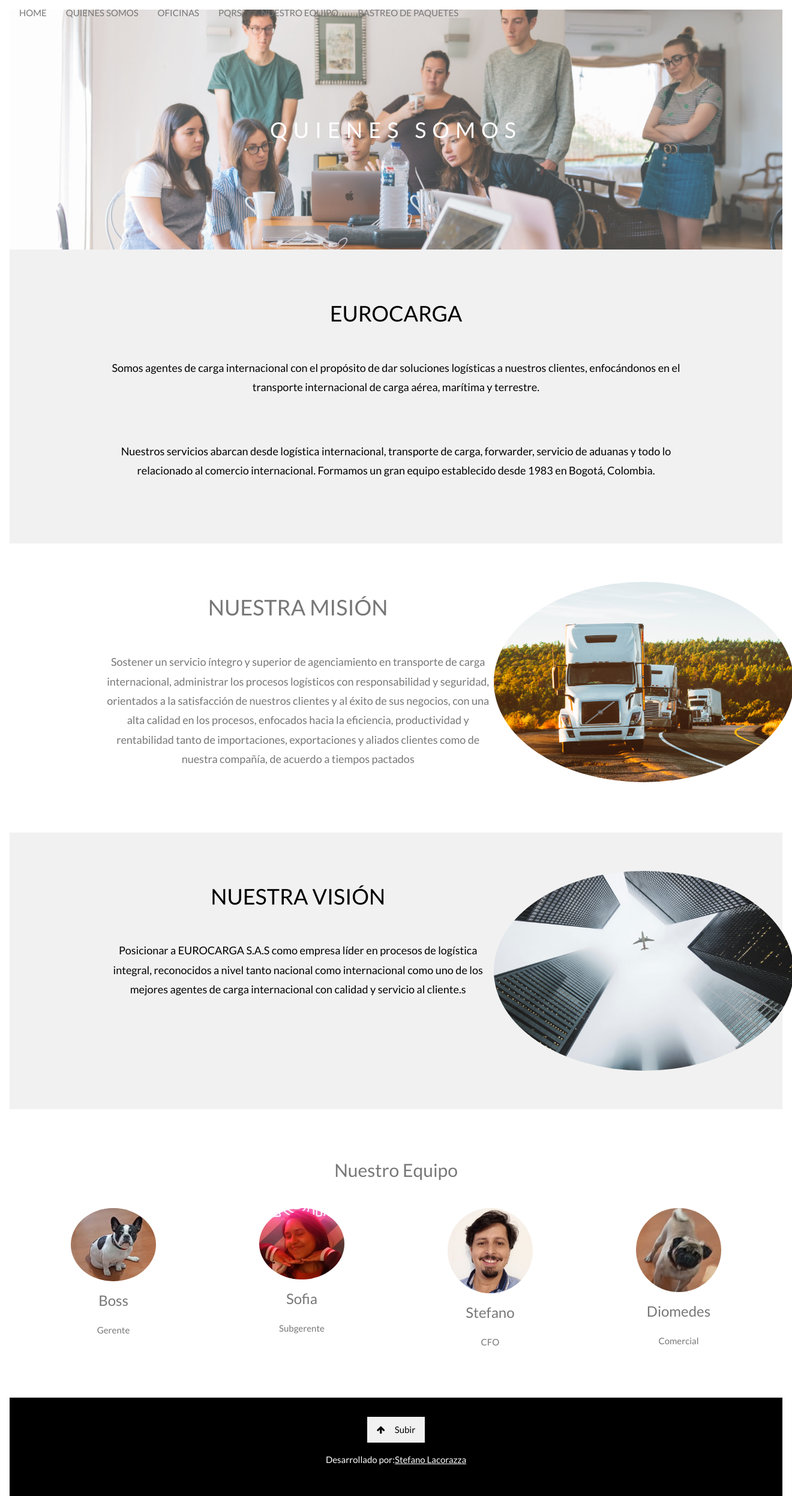
After one commit to stefano-lacorazza/Website-Eurocarga, a Django app: page /about/ in a window 1320 px wide. The commit adds this page. Shown: the whole page at 60% size. Run offline with Django 4.2, Linux system fonts and the light colour scheme.

Commit message:
Added about

```diff
--- a/WebsiteEurocarga/mainsite/urls.py
+++ b/WebsiteEurocarga/mainsite/urls.py
@@ -10,6 +10,7 @@
 
 urlpatterns = [
     path("", views.index, name="index"),
+    path("about/", views.about, name="about"),
     path("admin/", admin.site.urls),
 ]
 if settings.DEBUG:
--- a/WebsiteEurocarga/mainsite/views.py
+++ b/WebsiteEurocarga/mainsite/views.py
@@ -7,3 +7,11 @@
         "key": 0,
     }
     return render(request, 'mainsite/index.html', context)
+
+def about(request):
+
+
+    context = {
+        "key": 0,
+    }
+    return render(request, 'mainsite/about.html', context)
--- /dev/null
+++ b/WebsiteEurocarga/templates/mainsite/about.html
@@ -0,0 +1,245 @@
+<!DOCTYPE html>
+<html>
+{% load static %}
+<head>
+<title>EuroCarga - Quienes somos</title>
+<link rel="icon" type="image/x-icon" href="{% static 'mainsite/images/favicon.ico' %}">
+<meta charset="UTF-8">
+<meta name="viewport" content="width=device-width, initial-scale=1">
+
+<link rel="stylesheet" href="{% static 'mainsite/css/styles.css' %}">
+<link rel="stylesheet" href="https://fonts.googleapis.com/css?family=Lato">
+<link rel="stylesheet" href="https://cdnjs.cloudflare.com/ajax/libs/font-awesome/4.7.0/css/font-awesome.min.css">
+<style>
+
+body,h1,h2,h3,h4,h5,h6 {font-family: "Lato", sans-serif;}
+body, html {
+  height: 100%;
+  color: #777;
+  line-height: 1.8;
+}
+
+/* Create a Parallax Effect */
+.bgimg-1, .bgimg-2, .bgimg-3 {
+  background-attachment: fixed;
+  background-position: center;
+  background-repeat: no-repeat;
+  background-size: cover;
+}
+
+/* First image (Logo. Full height) */
+.bgimg-1 {
+  background-image: url("{% static 'mainsite/images/team.jpg' %}");
+  min-height: 100%;
+}
+
+
+
+.w3-wide {letter-spacing: 10px;}
+.w3-hover-opacity {cursor: pointer;}
+
+/* Turn off parallax scrolling for tablets and phones */
+@media only screen and (max-device-width: 1600px) {
+  .bgimg-1, .bgimg-2, .bgimg-3 {
+    background-attachment: scroll;
+    min-height: 400px;
+  }
+}
+.dropdown {
+  position: relative;
+  display: inline-block;
+}
+
+.dropdown-content {
+  display: none;
+  position: absolute;
+  background-color: #f9f9f9;
+  min-width: 160px;
+  box-shadow: 0px 8px 16px 0px rgba(0,0,0,0.2);
+  z-index: 1;
+}
+
+.dropdown:hover .dropdown-content {
+  display: block;
+}
+
+.desc {
+  padding: 15px;
+  text-align: center;
+}
+
+</style>
+</head>
+<body style="background-color:#FFFFFF">
+
+<!-- Navbar (sit on top) -->
+<div class="w3-top">
+    <div class="w3-bar" id="myNavbar">
+      <a class="w3-bar-item w3-button w3-hover-black w3-hide-medium w3-hide-large w3-right" href="javascript:void(0);" onclick="toggleFunction()" title="Toggle Navigation Menu">
+        <i class="fa fa-bars"></i>
+      </a>
+      <a href="{% url 'index' %}" class="w3-bar-item w3-button">HOME</a>
+      <a href="{% url 'about' %}" class="w3-bar-item w3-button w3-hide-small"> QUIENES SOMOS</a>
+      <a href="#oficinas" class="w3-bar-item w3-button w3-hide-small"> OFICINAS</a>
+      <a href="#pqr" class="w3-bar-item w3-button w3-hide-small"> PQRS</a>
+      <a href="#equipo" class="w3-bar-item w3-button w3-hide-small"> NUESTRO EQUIPO</a>
+      <a href="#tracking" class="w3-bar-item w3-button w3-hide-small"> RASTREO DE PAQUETES</a>
+      </a>
+    </div>
+
+    <!-- Navbar on small screens -->
+    <div id="navDemo" class="w3-bar-block w3-white w3-hide w3-hide-large w3-hide-medium">
+      <a href="#about" class="w3-bar-item w3-button" onclick="toggleFunction()">QUIENES SOMOS</a>
+      <a href="#oficinas"" class="w3-bar-item w3-button" onclick="toggleFunction()">OFICINAS</a>
+      <a href="#pqr" class="w3-bar-item w3-button" onclick="toggleFunction()">PQRS</a>
+      <a href="#equipo" class="w3-bar-item w3-button" onclick="toggleFunction()">NUESTRO EQUIPO</a>
+      <a href="#tracking" class="w3-bar-item w3-button" onclick="toggleFunction()">RASTREO DE PAQUETES</a>
+      <a href="#" class="w3-bar-item w3-button">SEARCH</a>
+    </div>
+  </div>
+
+  <!-- First Parallax Image with Logo Text -->
+<div class="bgimg-1 w3-display-container w3-opacity-min" id="home">
+    <div class="w3-display-middle">
+        <span class="w3-xxlarge w3-text-white w3-wide">QUIENES SOMOS</span>
+      </div>
+</div>
+
+<main>
+
+
+<!-- First Grid -->
+
+
+<div class="w3-row-padding w3-light-grey w3-padding-64 w3-container">
+    <div class="w3-content">
+      <div class="w3-center">
+        <h1>
+            EUROCARGA</h1>
+        <h5 class="w3-padding-32">Somos agentes de carga internacional con
+            el propósito de dar soluciones logísticas a
+            nuestros clientes, enfocándonos en el
+            transporte internacional de carga aérea,
+            marítima y terrestre.</h5>
+
+            <h5 class="w3-padding-32">Nuestros servicios abarcan desde logística internacional,
+                transporte de carga, forwarder, servicio de aduanas y todo lo
+                relacionado al comercio internacional.
+                Formamos un gran equipo establecido desde 1983 en
+                Bogotá, Colombia.</h5>
+      </div>
+
+
+    </div>
+  </div>
+
+
+    <div class="w3-row-padding w3-padding-64 w3-container">
+        <div class="w3-content">
+          <div class="w3-twothird">
+            <h1>NUESTRA
+                MISIÓN</h1>
+            <h5 class="w3-padding-32">Sostener un servicio íntegro y superior de agenciamiento
+                en transporte de carga internacional, administrar los
+                procesos logísticos con responsabilidad y seguridad,
+                orientados a la satisfacción de nuestros clientes y al éxito
+                de sus negocios, con una alta calidad en los procesos,
+                enfocados hacia la eficiencia, productividad y rentabilidad
+                tanto de importaciones, exportaciones y aliados clientes
+                como de nuestra compañía, de acuerdo a tiempos
+                pactados</h5>
+
+          </div>
+
+          <div class="w3-third w3-center">
+            <img src="{% static 'mainsite/images/mision.jpg' %}" class="w3-circle" style="width:500px">
+          </div>
+        </div>
+      </div>
+
+      <div class="w3-row-padding w3-light-grey w3-padding-64 w3-container">
+        <div class="w3-content">
+          <div class="w3-twothird">
+            <h1>NUESTRA VISIÓN</h1>
+            <h5 class="w3-padding-32">Posicionar a EUROCARGA S.A.S como empresa líder
+                en procesos de logística integral, reconocidos a nivel
+                tanto nacional como internacional como uno de los
+                mejores agentes de carga internacional con calidad y
+                servicio al cliente.s</h5>
+
+          </div>
+
+          <div class="w3-third w3-center">
+            <img src="{% static 'mainsite/images/vision.jpg' %}" class="w3-circle" style="width:500px">
+          </div>
+        </div>
+      </div>
+
+
+     <!-- Team Container -->
+<div class="w3-container w3-padding-64 w3-center" id="team">
+    <h2>Nuestro Equipo</h2>
+
+    <div class="w3-row"><br>
+
+    <div class="w3-quarter">
+      <img src="{% static 'mainsite/images/equipo/Boss.png' %}" alt="Boss" style="width:45%" class="w3-circle w3-hover-opacity">
+      <h3>Boss</h3>
+      <p>Gerente</p>
+    </div>
+
+    <div class="w3-quarter">
+      <img src="{% static 'mainsite/images/equipo/Sofia.png' %}" alt="Boss" style="width:45%" class="w3-circle w3-hover-opacity">
+      <h3>Sofia</h3>
+      <p>Subgerente</p>
+    </div>
+
+    <div class="w3-quarter">
+      <img src="{% static 'mainsite/images/equipo/Stefano.png' %}" alt="Boss" style="width:45%" class="w3-circle w3-hover-opacity">
+      <h3>Stefano</h3>
+      <p>CFO</p>
+    </div>
+
+    <div class="w3-quarter">
+      <img src="{% static 'mainsite/images/equipo/Diome.png' %}" alt="Boss" style="width:45%" class="w3-circle w3-hover-opacity">
+      <h3>Diomedes</h3>
+      <p>Comercial</p>
+    </div>
+
+    </div>
+    </div>
+
+
+
+
+
+
+
+
+
+
+
+
+
+
+
+
+
+
+
+
+
+
+  <!-- Footer -->
+<footer class="w3-center w3-black w3-padding-32 ">
+    <a href="#home" class="w3-button w3-light-grey"><i class="fa fa-arrow-up w3-margin-right"></i>Subir</a>
+
+    <p> Desarrollado por:<a href="https://www.stefanolacorazza.com" title="W3.CSS" target="_blank" class="w3-hover-text-green">Stefano Lacorazza</a></p>
+  </footer>
+   <!-- SCRIPTS -->
+
+  <script src="{% static 'mainsite/js/javs.js' %}"></script>
+
+
+  </body>
+  </html>
```
Also changed, not shown: WebsiteEurocarga/templates/mainsite/index.html (+3 -4 lines), WebsiteEurocarga/static/mainsite/css/styles.css (line endings or trailing spaces), WebsiteEurocarga/static/mainsite/images/Equipo/Boss.png (added), WebsiteEurocarga/static/mainsite/images/Equipo/Diome.png (added), WebsiteEurocarga/static/mainsite/images/Equipo/Sofia.png (added), WebsiteEurocarga/static/mainsite/images/Equipo/Stefano.png (added), WebsiteEurocarga/static/mainsite/images/favicon.ico (added), WebsiteEurocarga/static/mainsite/images/mision.jpg (added), WebsiteEurocarga/static/mainsite/images/team.jpg (added), WebsiteEurocarga/static/mainsite/images/vision.jpg (added).
